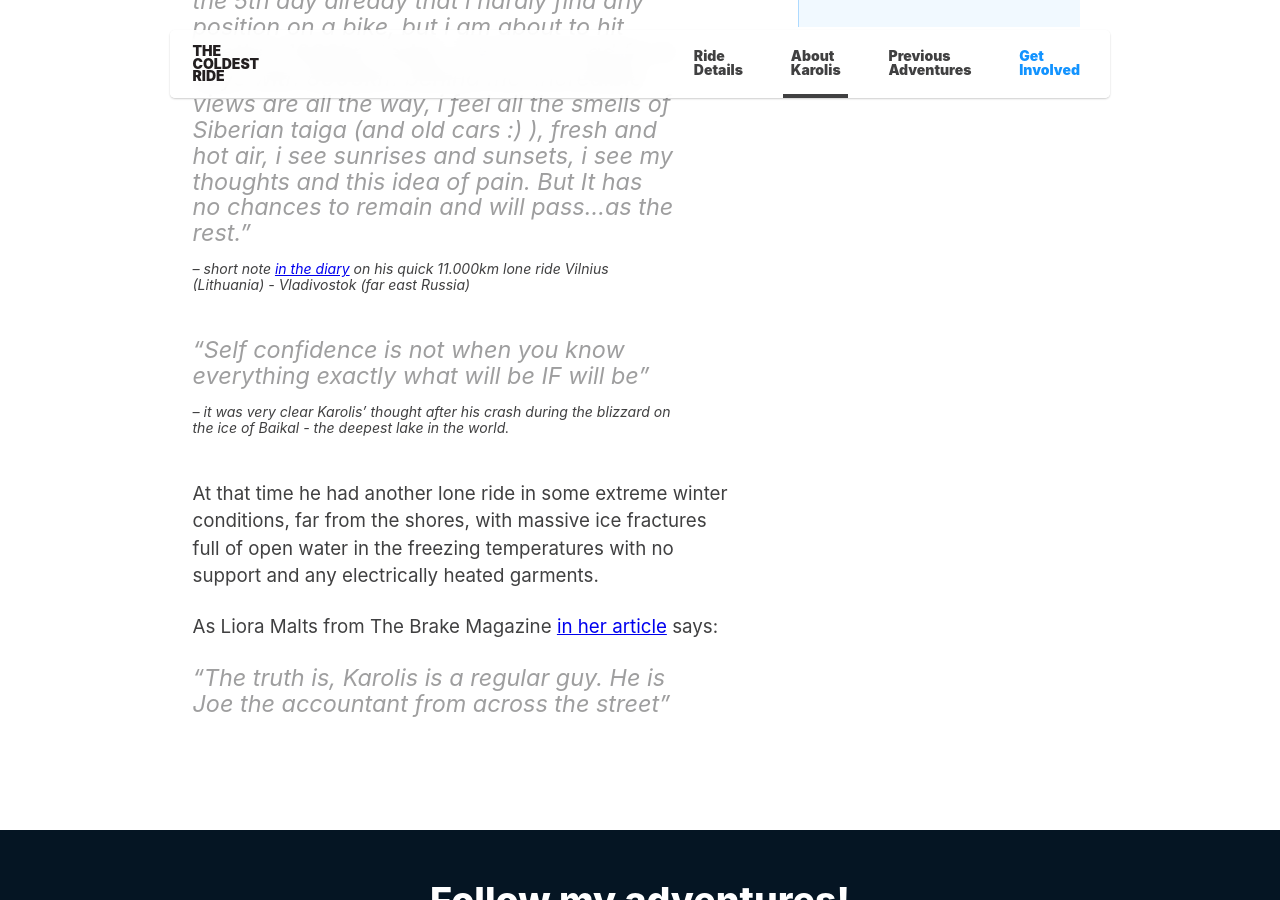
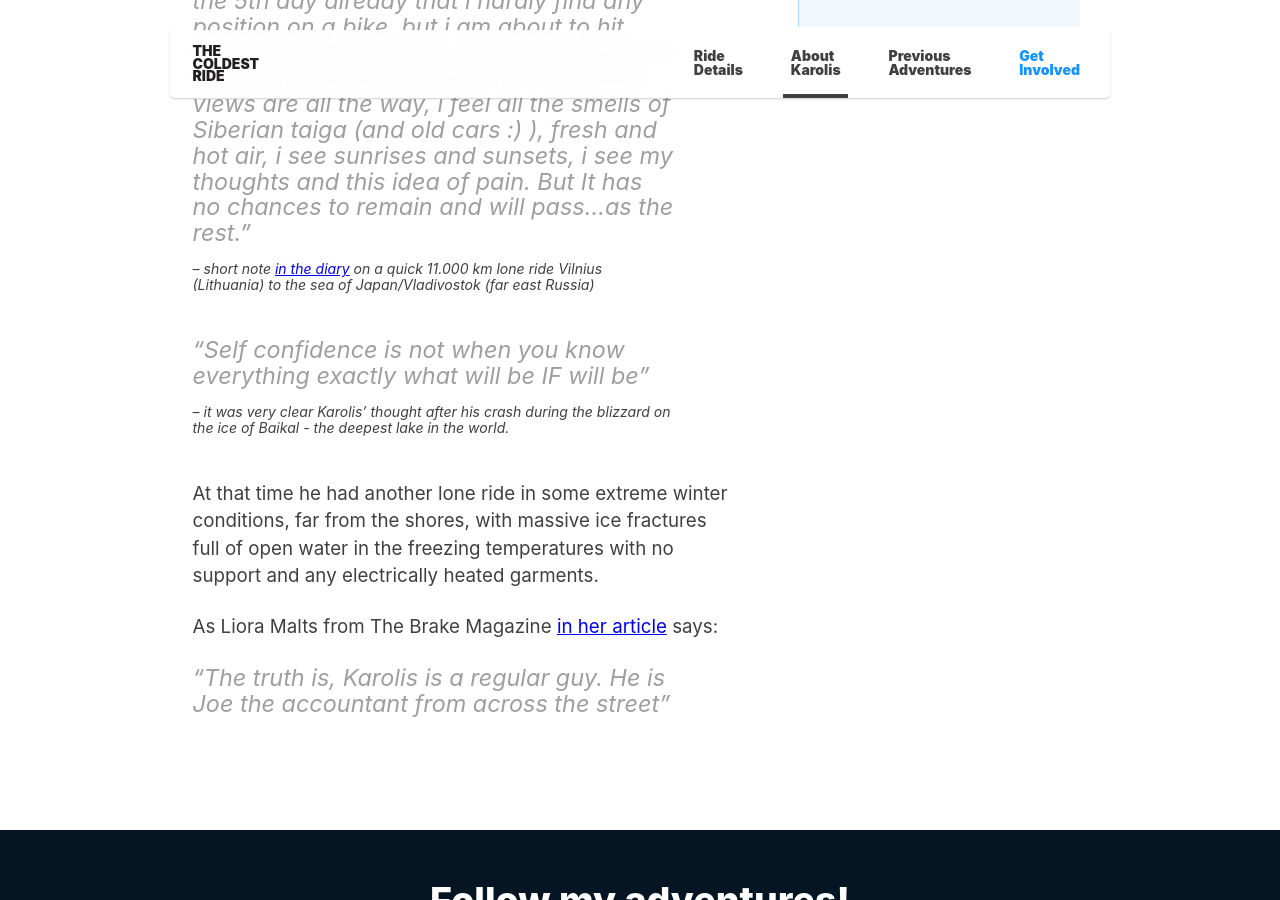
Before and after one commit to karolismieliauskas/thecoldestride.com, a Jekyll site: the page built from pages/about.html, in a window 1280 px wide and 900 px high, scrolled down 1056 px. Built offline with Jekyll 4.4.1, drawn with Linux system fonts in a browser that asks for light colours.

Commit message:
Update about.yml

```diff
--- a/_data/about.yml
+++ b/_data/about.yml
@@ -7,7 +7,7 @@ body: |
 
     > "My left shoulder blade hurts so badly for the 5th day already that i hardly find any position on a bike, but i am about to hit another 1000km today. I am on a road for 6 days with 6000km behind me. Incredible views are all the way, i feel all the smells of Siberian taiga (and old cars :) ), fresh and hot air, i see sunrises and sunsets, i see my thoughts and this idea of pain. But It has no chances to remain and will pass...as the rest."
     >
-    > -- short note [in the diary](https://www.facebook.com/karolis.mieliauskas.1/posts/10206783651052957) on his quick 11.000km lone ride Vilnius (Lithuania) - Vladivostok (far east Russia)
+    > -- short note [in the diary](https://www.facebook.com/karolis.mieliauskas.1/posts/10206783651052957) on a quick 11.000 km lone ride Vilnius (Lithuania) to the sea of Japan/Vladivostok (far east Russia)
 
     > "Self confidence is not when you know everything exactly what will be IF will be"
     >
```
